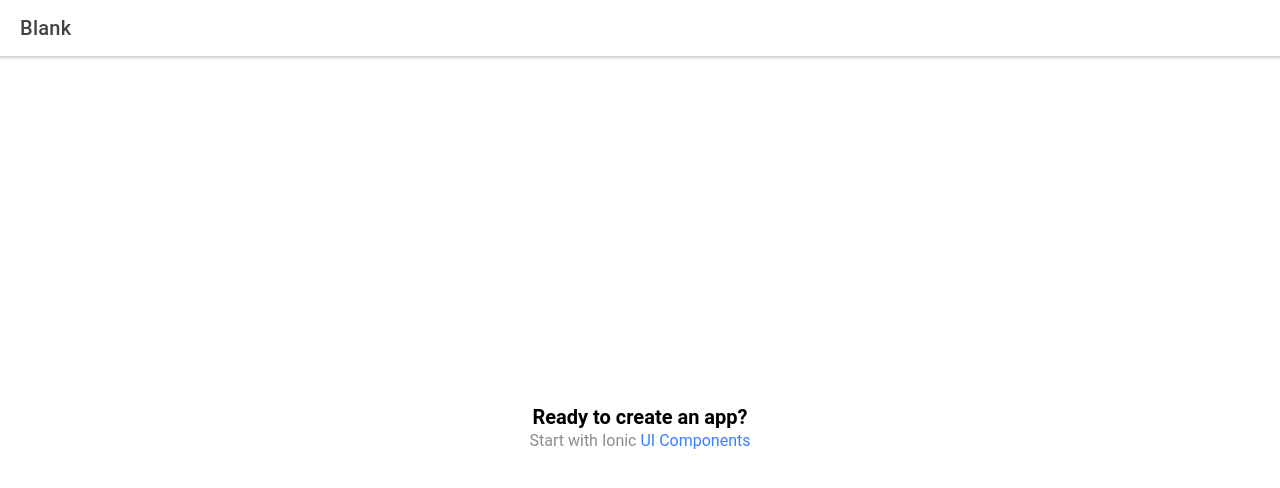
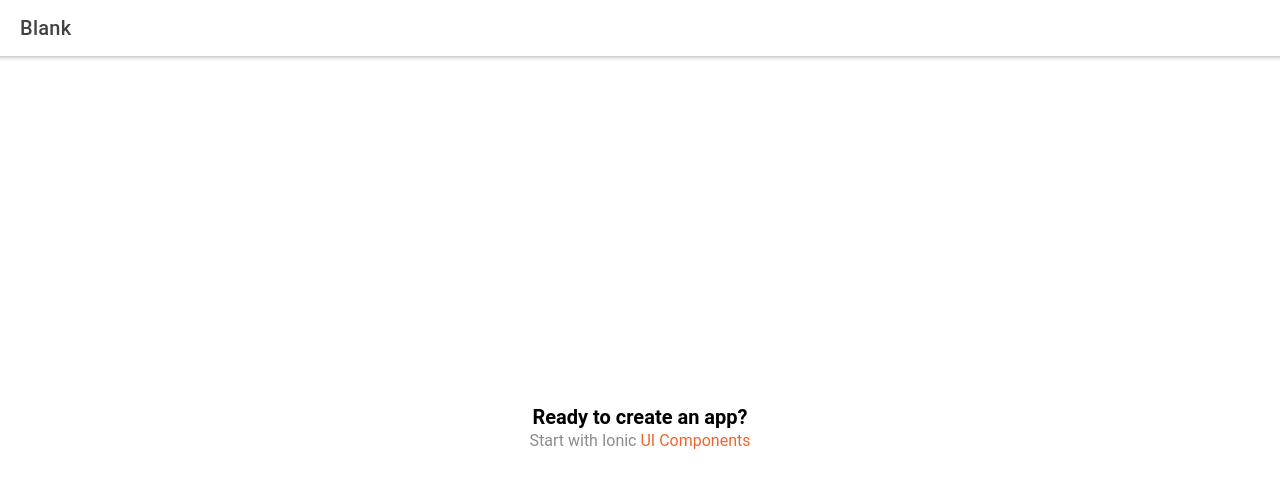
Before and after one commit to T0rr1/Newsy, a React (Create React App) app: page /home in a window 1280 px wide. Shown: the top 488 px of the page. Built offline with nearby package versions, Linux system fonts and the light colour scheme.

Commit message:
Assets and Theme

```diff
--- a/src/theme/variables.css
+++ b/src/theme/variables.css
@@ -4,12 +4,13 @@ http://ionicframework.com/docs/theming/ */
 /** Ionic CSS Variables **/
 :root {
   /** primary **/
-  --ion-color-primary: #3880ff;
-  --ion-color-primary-rgb: 56, 128, 255;
-  --ion-color-primary-contrast: #ffffff;
-  --ion-color-primary-contrast-rgb: 255, 255, 255;
-  --ion-color-primary-shade: #3171e0;
-  --ion-color-primary-tint: #4c8dff;
+  --ion-color-primary: #f0652f;
+  --ion-color-primary-rgb: 240, 101, 47;
+  --ion-color-primary-contrast: #000000;
+  --ion-color-primary-contrast-rgb: 0, 0, 0;
+  --ion-color-primary-shade: #d35929;
+  --ion-color-primary-tint: #f27444;
+
 
   /** secondary **/
   --ion-color-secondary: #3dc2ff;
@@ -83,68 +84,68 @@ http://ionicframework.com/docs/theming/ */
    */
 
   body {
-    --ion-color-primary: #428cff;
-    --ion-color-primary-rgb: 66,140,255;
-    --ion-color-primary-contrast: #ffffff;
-    --ion-color-primary-contrast-rgb: 255,255,255;
-    --ion-color-primary-shade: #3a7be0;
-    --ion-color-primary-tint: #5598ff;
+    --ion-color-primary: #f0652f;
+    --ion-color-primary-rgb: 240, 101, 47;
+    --ion-color-primary-contrast: #000000;
+    --ion-color-primary-contrast-rgb: 0, 0, 0;
+    --ion-color-primary-shade: #d35929;
+    --ion-color-primary-tint: #f27444;
 
     --ion-color-secondary: #50c8ff;
-    --ion-color-secondary-rgb: 80,200,255;
+    --ion-color-secondary-rgb: 80, 200, 255;
     --ion-color-secondary-contrast: #ffffff;
-    --ion-color-secondary-contrast-rgb: 255,255,255;
+    --ion-color-secondary-contrast-rgb: 255, 255, 255;
     --ion-color-secondary-shade: #46b0e0;
     --ion-color-secondary-tint: #62ceff;
 
     --ion-color-tertiary: #6a64ff;
-    --ion-color-tertiary-rgb: 106,100,255;
+    --ion-color-tertiary-rgb: 106, 100, 255;
     --ion-color-tertiary-contrast: #ffffff;
-    --ion-color-tertiary-contrast-rgb: 255,255,255;
+    --ion-color-tertiary-contrast-rgb: 255, 255, 255;
     --ion-color-tertiary-shade: #5d58e0;
     --ion-color-tertiary-tint: #7974ff;
 
     --ion-color-success: #2fdf75;
-    --ion-color-success-rgb: 47,223,117;
+    --ion-color-success-rgb: 47, 223, 117;
     --ion-color-success-contrast: #000000;
-    --ion-color-success-contrast-rgb: 0,0,0;
+    --ion-color-success-contrast-rgb: 0, 0, 0;
     --ion-color-success-shade: #29c467;
     --ion-color-success-tint: #44e283;
 
     --ion-color-warning: #ffd534;
-    --ion-color-warning-rgb: 255,213,52;
+    --ion-color-warning-rgb: 255, 213, 52;
     --ion-color-warning-contrast: #000000;
-    --ion-color-warning-contrast-rgb: 0,0,0;
+    --ion-color-warning-contrast-rgb: 0, 0, 0;
     --ion-color-warning-shade: #e0bb2e;
     --ion-color-warning-tint: #ffd948;
 
     --ion-color-danger: #ff4961;
-    --ion-color-danger-rgb: 255,73,97;
+    --ion-color-danger-rgb: 255, 73, 97;
     --ion-color-danger-contrast: #ffffff;
-    --ion-color-danger-contrast-rgb: 255,255,255;
+    --ion-color-danger-contrast-rgb: 255, 255, 255;
     --ion-color-danger-shade: #e04055;
     --ion-color-danger-tint: #ff5b71;
 
     --ion-color-dark: #f4f5f8;
-    --ion-color-dark-rgb: 244,245,248;
+    --ion-color-dark-rgb: 244, 245, 248;
     --ion-color-dark-contrast: #000000;
-    --ion-color-dark-contrast-rgb: 0,0,0;
+    --ion-color-dark-contrast-rgb: 0, 0, 0;
     --ion-color-dark-shade: #d7d8da;
     --ion-color-dark-tint: #f5f6f9;
 
     --ion-color-medium: #989aa2;
-    --ion-color-medium-rgb: 152,154,162;
+    --ion-color-medium-rgb: 152, 154, 162;
     --ion-color-medium-contrast: #000000;
-    --ion-color-medium-contrast-rgb: 0,0,0;
+    --ion-color-medium-contrast-rgb: 0, 0, 0;
     --ion-color-medium-shade: #86888f;
     --ion-color-medium-tint: #a2a4ab;
 
-    --ion-color-light: #222428;
-    --ion-color-light-rgb: 34,36,40;
-    --ion-color-light-contrast: #ffffff;
-    --ion-color-light-contrast-rgb: 255,255,255;
-    --ion-color-light-shade: #1e2023;
-    --ion-color-light-tint: #383a3e;
+    --ion-color-light: #000000;
+    --ion-color-light-rgb: 0, 0, 0;
+    --ion-color-light-contrast: #000000;
+    --ion-color-light-contrast-rgb: 255, 255, 255;
+    --ion-color-light-shade: #000000;
+    --ion-color-light-tint: #1a1a1a;
   }
 
   /*
@@ -154,10 +155,10 @@ http://ionicframework.com/docs/theming/ */
 
   .ios body {
     --ion-background-color: #000000;
-    --ion-background-color-rgb: 0,0,0;
+    --ion-background-color-rgb: 0, 0, 0;
 
     --ion-text-color: #ffffff;
-    --ion-text-color-rgb: 255,255,255;
+    --ion-text-color-rgb: 255, 255, 255;
 
     --ion-color-step-50: #0d0d0d;
     --ion-color-step-100: #1a1a1a;
@@ -192,10 +193,10 @@ http://ionicframework.com/docs/theming/ */
 
   .md body {
     --ion-background-color: #121212;
-    --ion-background-color-rgb: 18,18,18;
+    --ion-background-color-rgb: 18, 18, 18;
 
     --ion-text-color: #ffffff;
-    --ion-text-color-rgb: 255,255,255;
+    --ion-text-color-rgb: 255, 255, 255;
 
     --ion-border-color: #222222;
 
```
Also changed, not shown: public/assets/icon/favicon.png, public/assets/icon/icon.png.
